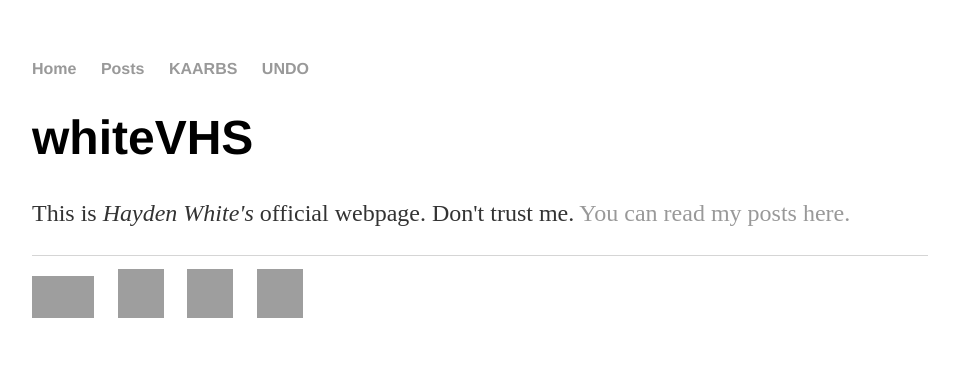
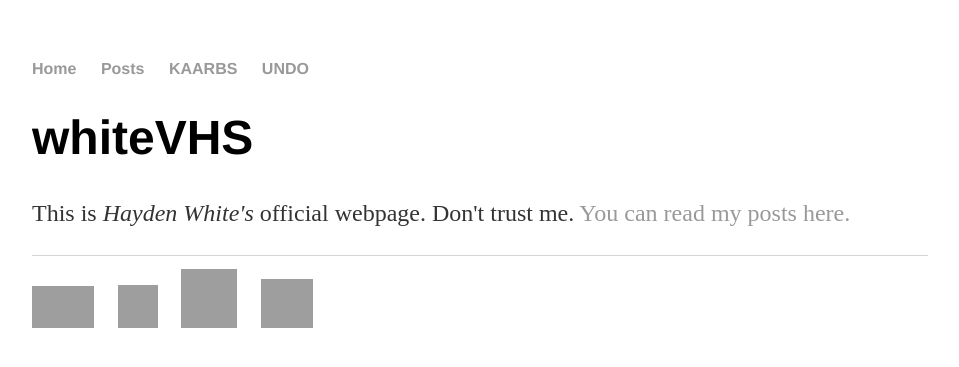
Before and after one commit to whiteVHS/whiteVHS.github.io, a Jekyll site: the page built from index.html, in a window 1280 px wide. Shown: the top 367 px of the page, without its empty margins (160-1119 px from the left). Built offline with Jekyll 4.4.1, drawn with Linux system fonts in a browser that asks for light colours; grey boxes are pictures that could not be loaded.

Commit message:
Update default.html

```diff
--- a/_layouts/default.html
+++ b/_layouts/default.html
@@ -22,9 +22,9 @@
 			<footer>
 	    		<ul>
 	    <li><a href="https://haydenwhite.bandcamp.com" title="Bandcamp"><img alt="bandcamp" src="https://64.media.tumblr.com/a15f71ce5371c3df576cf1b4c498c1be/8c1923369cd1bbd9-00/s540x810/dce136d274a2b3f2af9147d9252284aba73f68a2.pnj" width="62" height="42" /></a>
-	    <li><a href="mailto:whitevhs.rocktron@simplelogin.com" title="Contact via email"><img alt="email" src="https://64.media.tumblr.com/c68802cf2d1767c2ec09106b91956f38/3451a9ad9a28b05f-e9/s250x400/f6df8344012f16cfcf4e6797ab198ae6d2a365db.pnj" width="46" height="49" /></a>
-            <li><a href="https://github.com/whiteVHS/whiteVHS.github.io/" title="Source Code"><img alt="source" src="https://github.githubassets.com/images/modules/logos_page/GitHub-Mark.png" width="46" height="49" /></a>
-            <li><a href="http://www.gnu.org/" title="The GNU Project"><img alt="GNU" src="https://www.gnu.org/graphics/heckert_gnu.big.png" width="46" height="49" /></a>
+	    <li><a href="mailto:whitevhs.rocktron@simplelogin.com" title="Contact via email"><img alt="email" src="https://64.media.tumblr.com/c68802cf2d1767c2ec09106b91956f38/3451a9ad9a28b05f-e9/s250x400/f6df8344012f16cfcf4e6797ab198ae6d2a365db.pnj" width="40" height="43" /></a>
+            <li><a href="https://github.com/whiteVHS/whiteVHS.github.io/" title="Source Code"><img alt="source" src="https://github.githubassets.com/images/modules/logos_page/GitHub-Mark.png" width="56" height="59" /></a>
+            <li><a href="http://www.gnu.org/" title="The GNU Project"><img alt="GNU" src="https://www.gnu.org/graphics/heckert_gnu.big.png" width="52" height="49" /></a>
 				</ul>
 			</footer>
 		</body>
```
